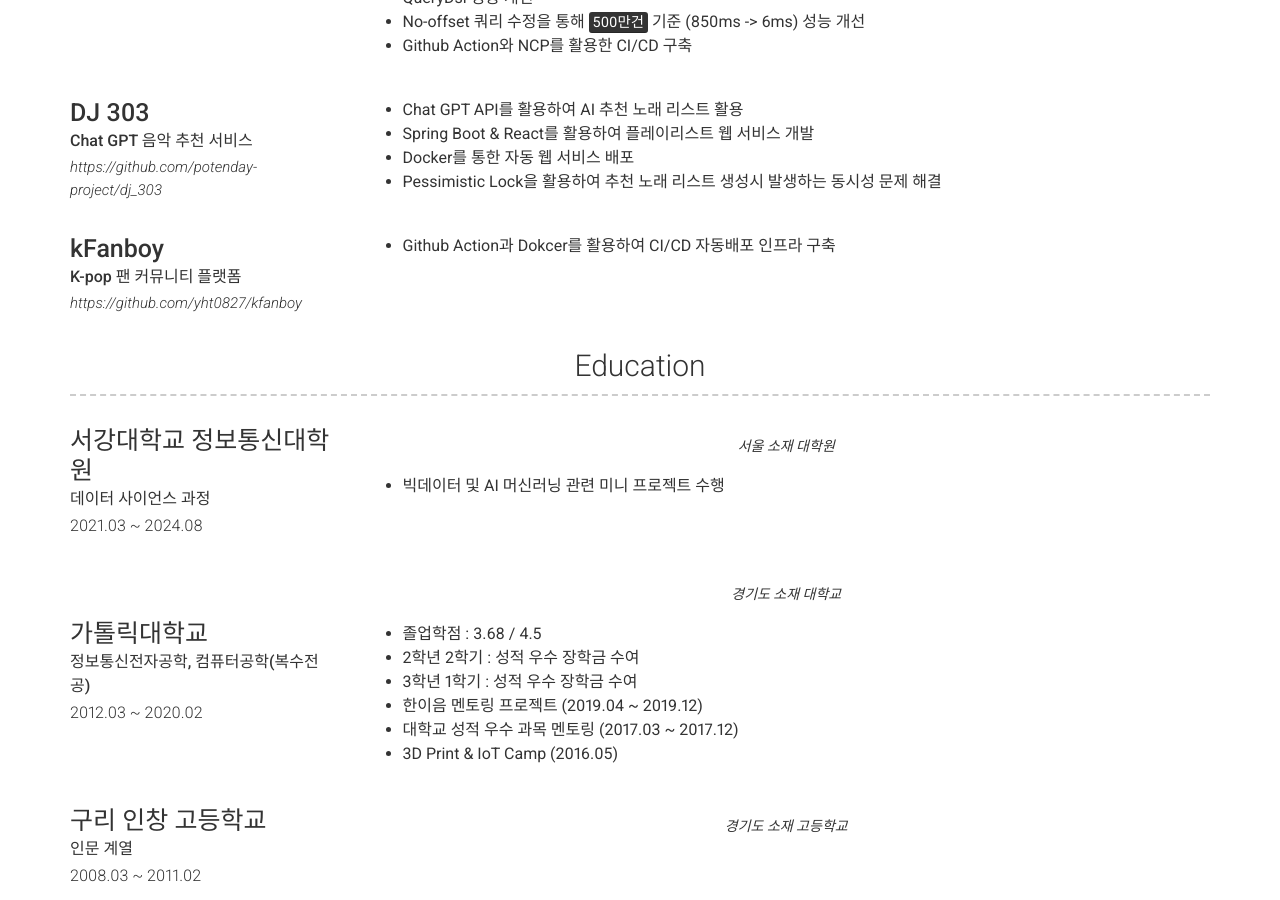
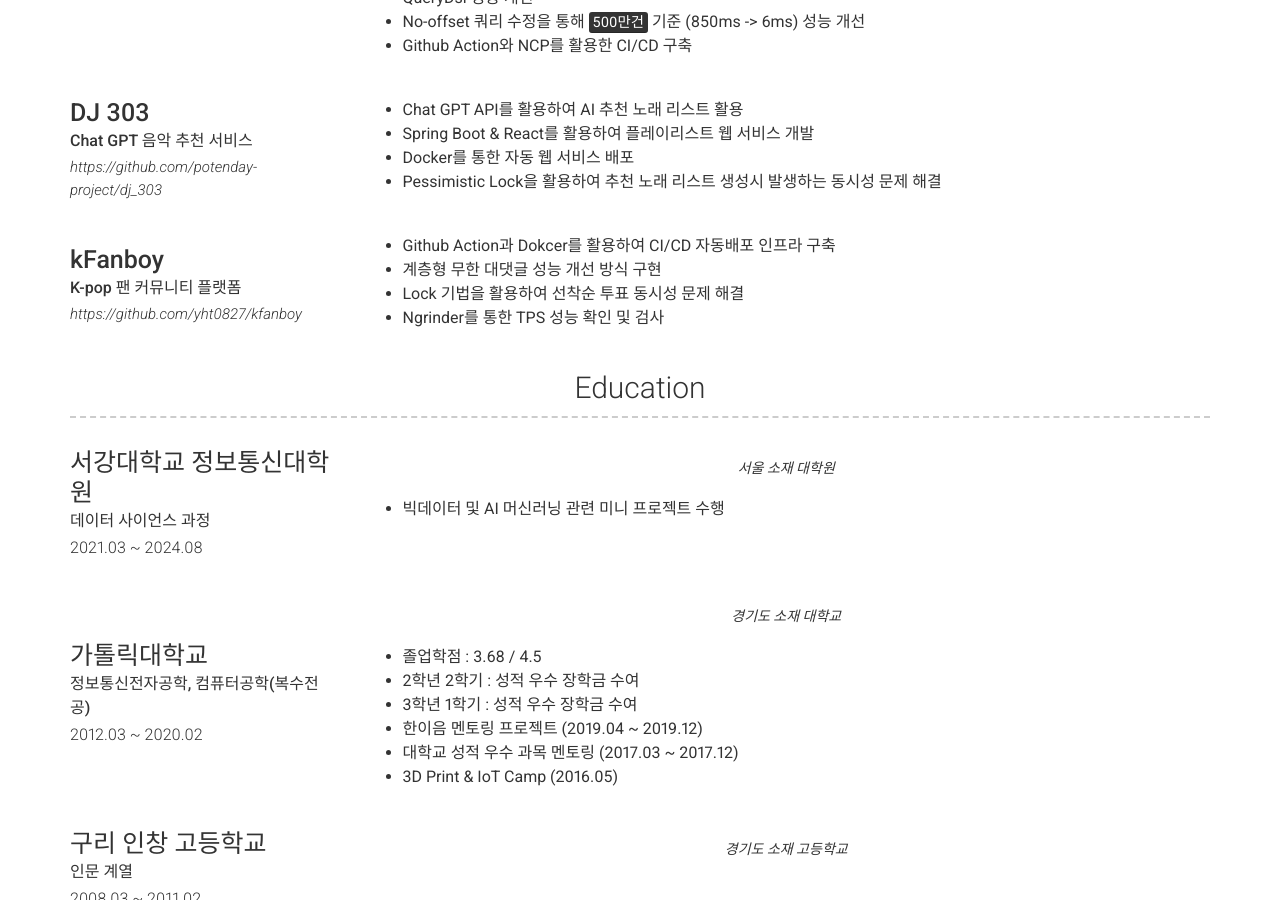
Before and after one commit to yht0827/resume, a Jekyll site: the page built from index.md, in a window 1280 px wide and 900 px high, scrolled down 1629 px. Built offline with Jekyll 4.4.1, drawn with Linux system fonts in a browser that asks for light colours; nearby versions of some CDN libraries.

Commit message:
-- 이력서 수정

```diff
--- a/_config.yml
+++ b/_config.yml
@@ -119,6 +119,9 @@ content:
         sub_title: K-pop 팬 커뮤니티 플랫폼
         description: | # this will include new lines to allow paragraphs
           - Github Action과 Dokcer를 활용하여 CI/CD 자동배포 인프라 구축
+          - 계층형 무한 대댓글 성능 개선 방식 구현
+          - Lock 기법을 활용하여 선착순 투표 동시성 문제 해결
+          - Ngrinder를 통한 TPS 성능 확인 및 검사
 
   - title: Education
     layout: list
```
